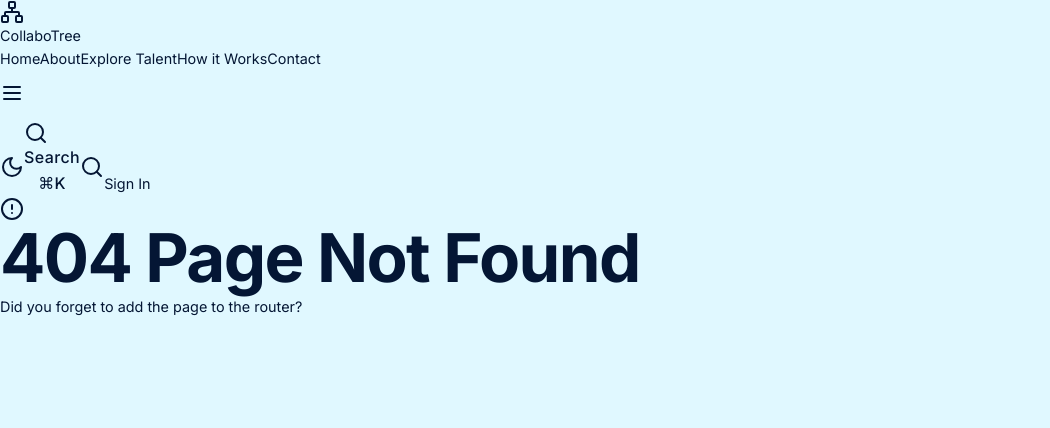
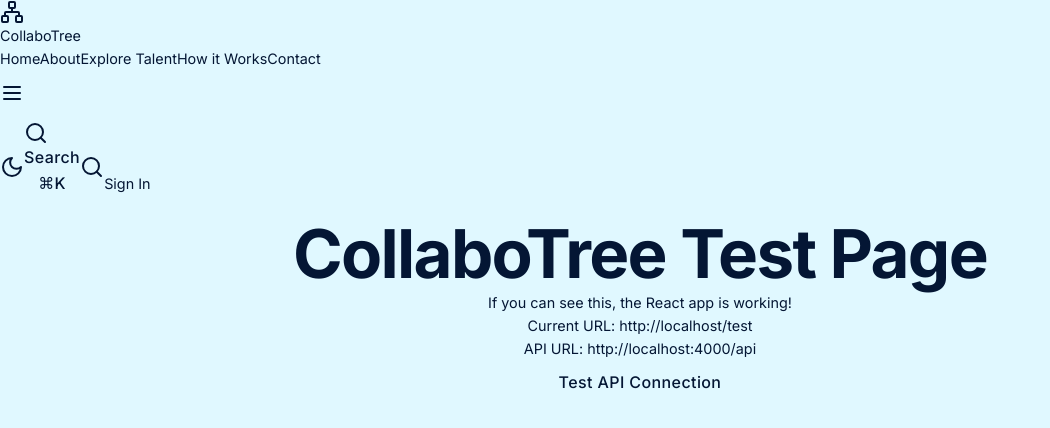
Before and after one commit to ronaldo9991/collabotree, a React (Vite) app in the folder client/: page /test in a window 1280 px wide. Before the commit this address had no page. Shown: the top 428 px of the page, without its empty margins (0-1050 px from the left). Built offline with nearby package versions, Linux system fonts and the light colour scheme; a web font is replaced by a local one.

Commit message:
Add error handling and test page for debugging blank page issue

```diff
--- a/client/src/App.tsx
+++ b/client/src/App.tsx
@@ -29,6 +29,7 @@ import AdminDashboard from "@/pages/admin/Dashboard";
 import AdminSettings from "@/pages/admin/Settings";
 import AdminSignIn from "@/pages/AdminSignIn";
 import TestLogin from "@/pages/TestLogin";
+import TestPage from "@/pages/TestPage";
 import NotFound from "@/pages/not-found";
 
 function Router() {
@@ -45,6 +46,7 @@ function Router() {
       <Route path="/signin" component={SignIn} />
       <Route path="/admin/signin" component={AdminSignIn} />
       <Route path="/test-login" component={TestLogin} />
+      <Route path="/test" component={TestPage} />
 
       {/* Protected routes */}
       <Route path="/dashboard" component={Dashboard} />
--- a/client/src/pages/Landing.tsx
+++ b/client/src/pages/Landing.tsx
@@ -26,11 +26,15 @@ export default function Landing() {
         setLoading(true);
 
         // Fetch top selection services (admin-curated) - public endpoint
-        const topSelectionResponse = await api.getPublicTopSelectionServices();
         let topSelectionServices = [];
-
-        if (topSelectionResponse.success && topSelectionResponse.data) {
-          topSelectionServices = topSelectionResponse.data as any[];
+        try {
+          const topSelectionResponse = await api.getPublicTopSelectionServices();
+          if (topSelectionResponse.success && topSelectionResponse.data) {
+            topSelectionServices = topSelectionResponse.data as any[];
+          }
+        } catch (error) {
+          console.error('Failed to fetch top selection services:', error);
+          // Continue with empty array if API fails
         }
 
         // Map top selection services to project format
@@ -56,8 +60,14 @@ export default function Landing() {
         setTopSelectionProjects(mappedTopSelectionProjects);
 
         // Fetch all recent services for "New Projects" section - public endpoint
-        const allServicesResponse = await api.getPublicServices({ limit: 20, sortBy: 'createdAt', sortOrder: 'desc' });
-        const allServicesData = (allServicesResponse as any)?.data?.data || (allServicesResponse as any)?.data || allServicesResponse || [];
+        let allServicesData = [];
+        try {
+          const allServicesResponse = await api.getPublicServices({ limit: 20, sortBy: 'createdAt', sortOrder: 'desc' });
+          allServicesData = (allServicesResponse as any)?.data?.data || (allServicesResponse as any)?.data || allServicesResponse || [];
+        } catch (error) {
+          console.error('Failed to fetch all services:', error);
+          // Continue with empty array if API fails
+        }
 
         // Map all services to project format for new projects
         const mappedNewProjects = allServicesData.map((service: any) => ({
--- /dev/null
+++ b/client/src/pages/TestPage.tsx
@@ -0,0 +1,20 @@
+export default function TestPage() {
+  return (
+    <div style={{ padding: '20px', textAlign: 'center' }}>
+      <h1>CollaboTree Test Page</h1>
+      <p>If you can see this, the React app is working!</p>
+      <p>Current URL: {window.location.href}</p>
+      <p>API URL: {import.meta.env.VITE_API_URL || 'Not set'}</p>
+      <button
+        onClick={() => {
+          fetch('/api/health')
+            .then(res => res.json())
+            .then(data => alert('API Response: ' + JSON.stringify(data)))
+            .catch(err => alert('API Error: ' + err.message));
+        }}
+      >
+        Test API Connection
+      </button>
+    </div>
+  );
+}
```
